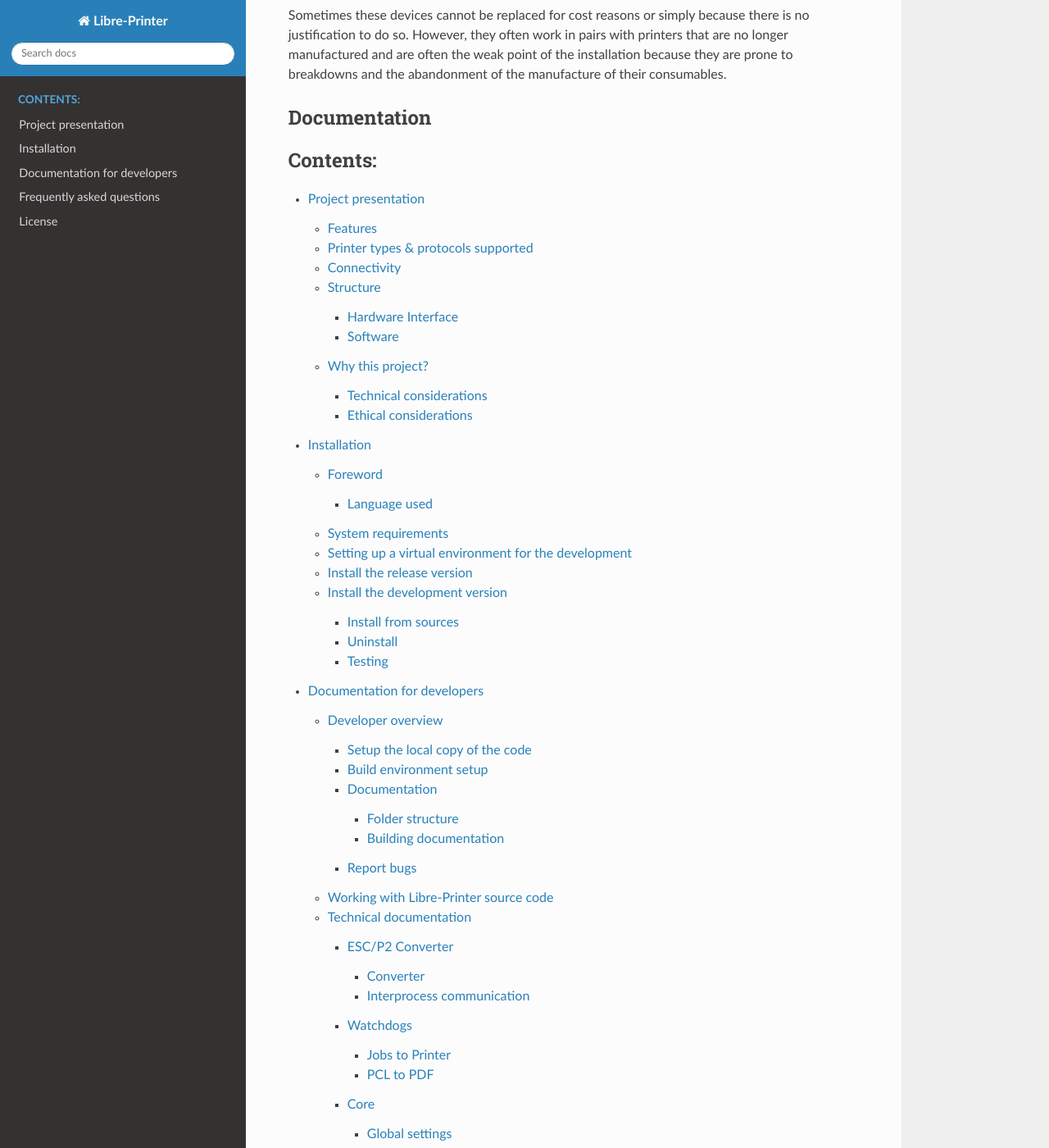
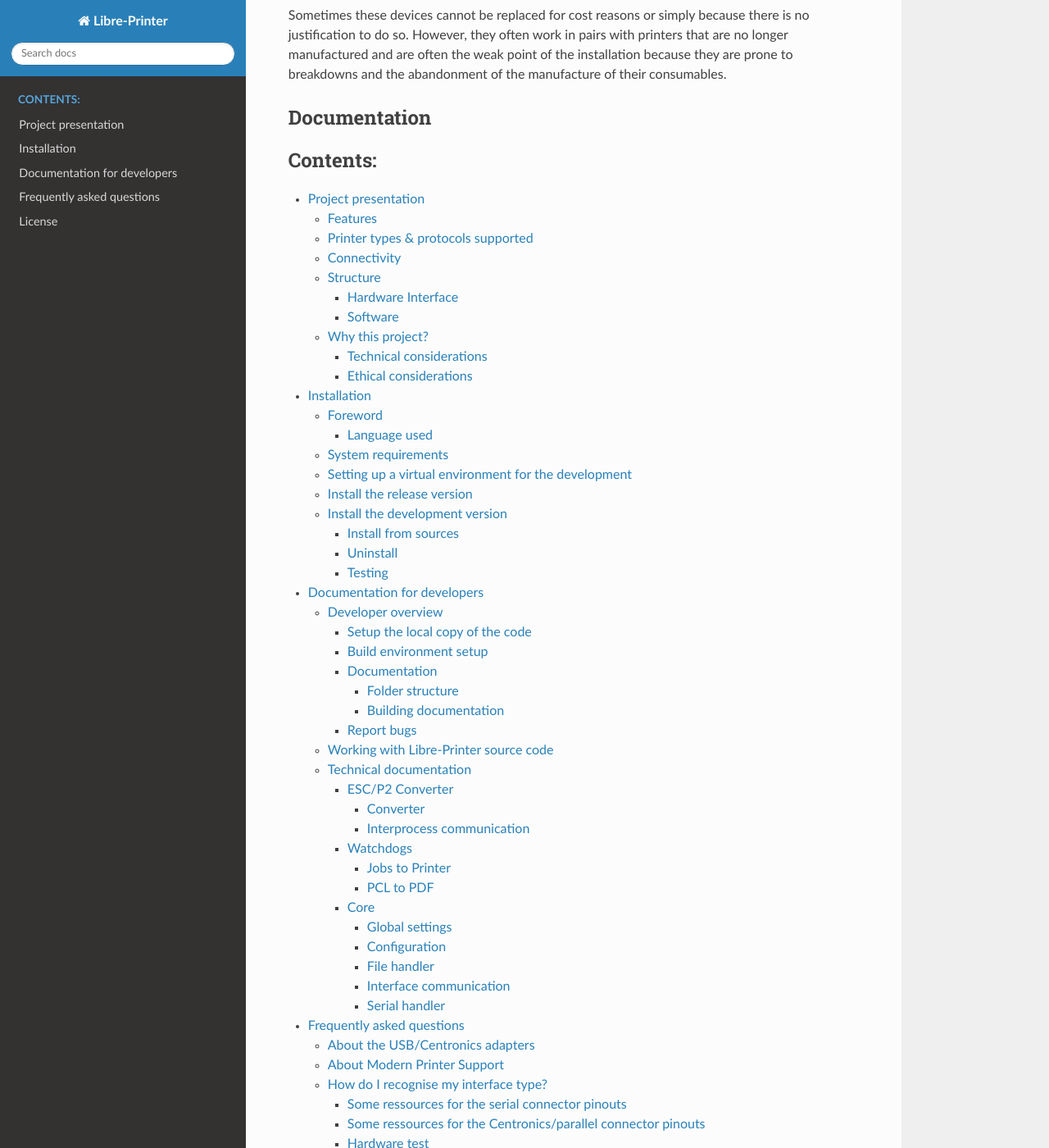
Before and after one commit to ysard/libre-printer, a Sphinx documentation site: the page built from doc/source/index.rst, in a window 1280 px wide and 1400 px high, scrolled down 249 px. Shown: the whole window at 82% size. Built offline with Sphinx 7.4.7 and the Read the Docs theme 2.0.0, drawn with Linux system fonts in a browser that asks for light colours.

Commit message:
[doc] Patch CSS for toctree summary + include piwik global vars

```diff
--- /dev/null
+++ b/doc/source/_static/css/patch.css
@@ -0,0 +1,5 @@
+/* Fix margins in toctree summary */
+.rst-content .toctree-wrapper ul li > *{
+    margin-top: 0px !important;
+    margin-bottom: 0px !important;
+}
--- a/doc/source/conf.py
+++ b/doc/source/conf.py
@@ -60,6 +60,11 @@
 # so a file named "default.css" will overwrite the builtin "default.css".
 html_static_path = ['_static']
 
+html_context = {
+    'PIWIK_URL': 'url',
+    'PIWIK_SITE_ID': 'id',
+}
+html_css_files = ['css/patch.css']  # override rules in RTD theme
 html_logo = '_static/misc/'
 
 html_favicon = '_static/misc/favicon.ico'
```
